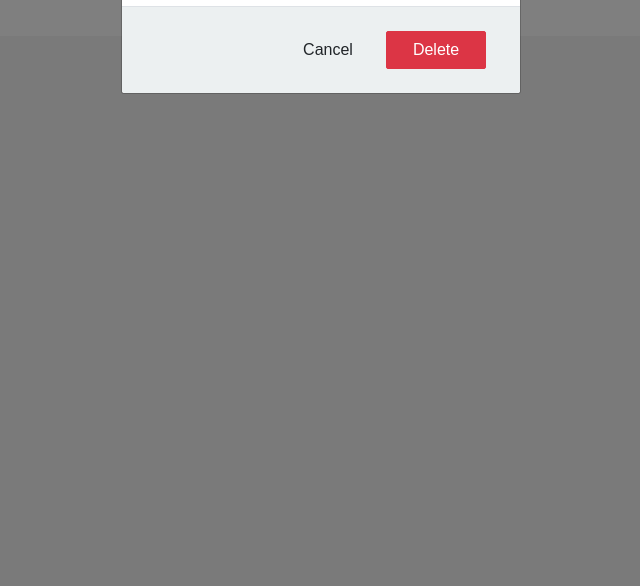
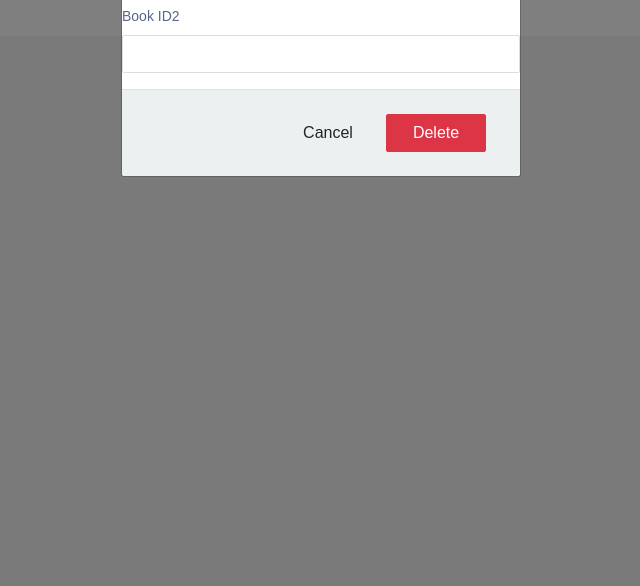
Before and after one commit to inbalmagen/library, a Flask app: page / in a window 1280 px wide, after a click that opens the changed part. Shown: the part 214-800 px from the top of the page, without its empty margins (319-959 px from the left). Run offline with Flask 3, Linux system fonts and the light colour scheme; some libraries are stand-ins or nearby versions.

Commit message:
delete working

```diff
--- a/templates/index1.html
+++ b/templates/index1.html
@@ -5,6 +5,14 @@
 	$(document).on("click", ".edit", function () {
 		var myBookId = $(this).data('id');
 		$(".modal-body #bookId1").val( myBookId );
+		// As pointed out in comments,
+		// it is unnecessary to have to manually call the modal.
+		// $('#addBookDialog').modal('show');
+	});
+
+	$(document).on("click", ".myDelete", function () {
+		var myBookId2 = $(this).data('id');
+		$("#bookId2").val( myBookId2 );
 		// As pointed out in comments,
 		// it is unnecessary to have to manually call the modal.
 		// $('#addBookDialog').modal('show');
@@ -22,10 +30,12 @@
 		};
 
 		await axios.post(`${MY_SERVER}/books`, data);
-		loadData();
+		await loadData();
 	};
 
-	const deleteBook = async (id) => {
+	const deleteBook = async () => {
+		id = document.getElementById("bookId2").value
+
 		await axios.delete(`${MY_SERVER}/books/${id}`);
 		await loadData();
 	};
@@ -65,7 +75,7 @@
 			<td>${book.type}</td>
 			<td>
 				<a href="#editBookModal" data-id="${book.id}" class="edit" data-toggle="modal"><i class="material-icons" data-toggle="tooltip" title="Edit">&#xE254;</i></a>
-				<a href="#deleteBookModal" class="delete" data-toggle="modal"><i class="material-icons" data-toggle="tooltip" title="Delete">&#xE872;</i></a>
+				<a href="#deleteBookModal" data-id="${book.id}" class="delete myDelete" data-toggle="modal"><i class="material-icons" data-toggle="tooltip" title="Delete">&#xE872;</i></a>
 			</td>
 		</tr>
 		`).join("");
@@ -199,9 +209,13 @@
 					<p>Are you sure you want to delete these Records?</p>
 					<p class="text-warning"><small>This action cannot be undone.</small></p>
 				</div>
+				<div class="form-group">
+					<label>Book ID2</label>
+					<input type="text" class="form-control" id="bookId2"/>
+				</div>
 				<div class="modal-footer">
 					<input type="button" class="btn btn-default" data-dismiss="modal" value="Cancel">
-					<input type="submit" class="btn btn-danger" value="Delete">
+					<input type="submit" onclick="deleteBook()"class="btn btn-danger" value="Delete">
 				</div>
 			</form>
 		</div>
```
Also changed, not shown: instance/library.sqlite3.
